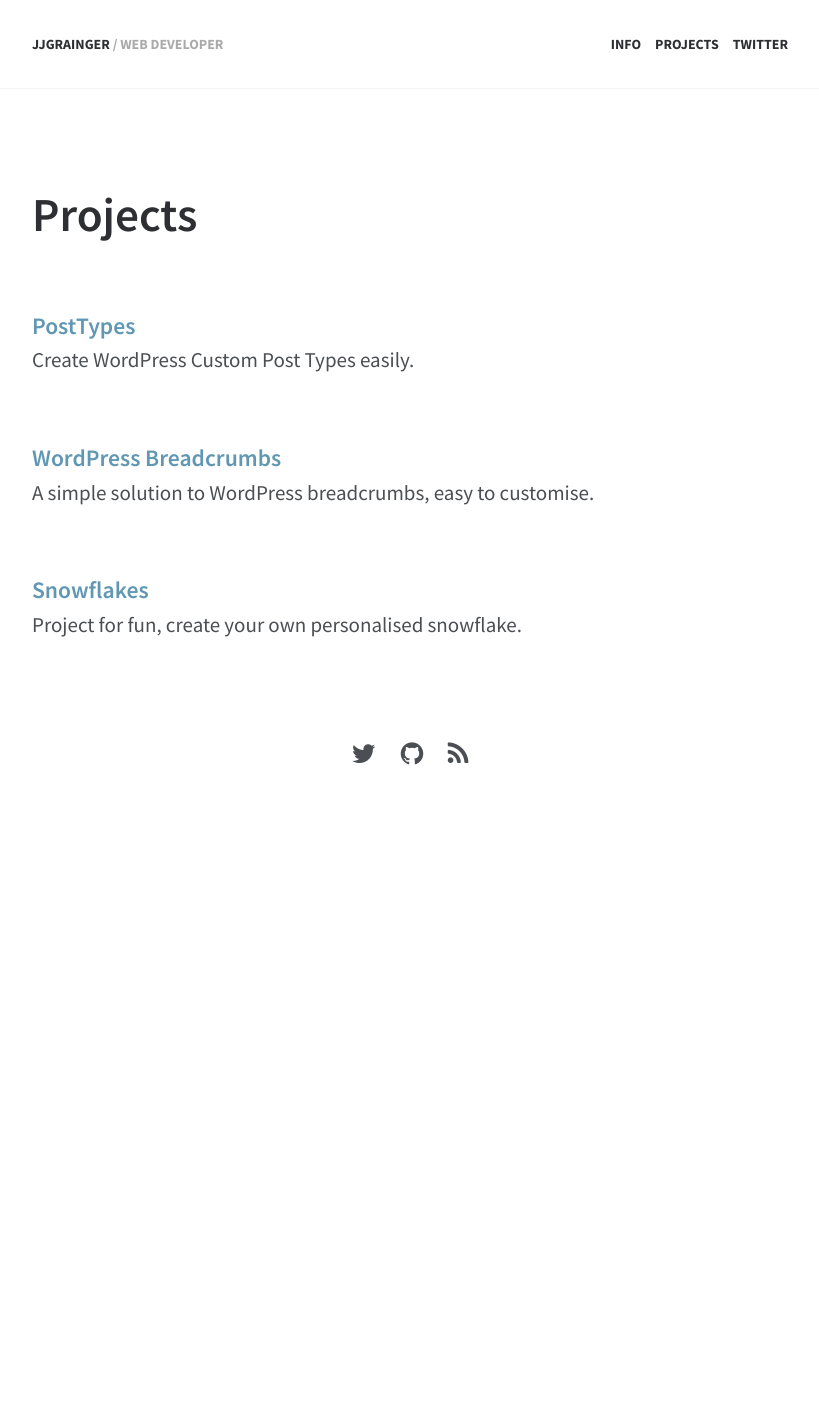
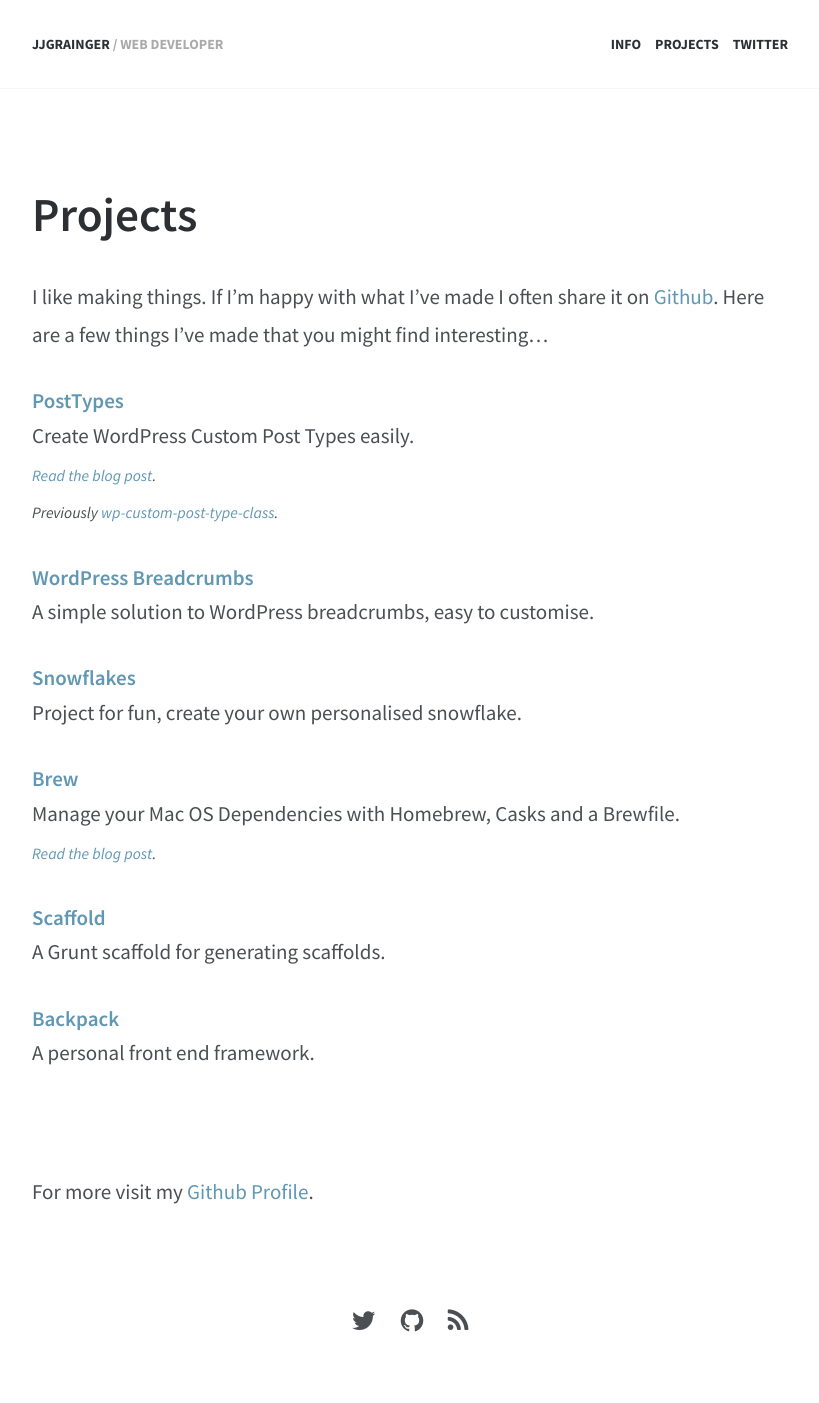
Before and after one commit to jjgrainger/jjgrainger, a Jekyll site: the page built from projects.md, in a window 1280 px wide. Shown: the whole page, without its empty margins (230-1049 px from the left). Built offline with Jekyll 4.4.1, drawn with Linux system fonts in a browser that asks for light colours; nearby versions of some CDN libraries; before the commit the page ends 900 px from its top, so only the background shows below that.

Commit message:
add projects to page

```diff
--- a/projects.md
+++ b/projects.md
@@ -6,17 +6,38 @@
 
 # Projects
 
-<h3 style="margin-bottom: 0;">
-    <a target="_blank" href="http://github.com/jjgrainger/posttypes">PostTypes</a>
-</h3>
-Create WordPress Custom Post Types easily.
+I like making things. If I'm happy with what I've made I often share it on [Github](https://github.com/jjgrainger/). Here are a few things I've made that you might find interesting...
 
-<h3 style="margin-bottom: 0;">
-    <a target="_blank" href="http://github.com/jjgrainger/wp-crumbs">WordPress Breadcrumbs</a>
-</h3>
+<h4 style="margin: 0;">
+    <a target="_blank" href="https://github.com/jjgrainger/posttypes">PostTypes</a>
+</h4>
+Create WordPress Custom Post Types easily.<br><span style="font-size: .75rem;">_[Read the blog post](2016/10/02/introducing-posttypes/).<br>Previously [wp-custom-post-type-class](https://github.com/jjgrainger/wp-custom-post-type-class)._</span>
+
+<h4 style="margin: 0;">
+    <a target="_blank" href="https://github.com/jjgrainger/wp-crumbs">WordPress Breadcrumbs</a>
+</h4>
 A simple solution to WordPress breadcrumbs, easy to customise.
 
-<h3 style="margin-bottom: 0;">
-    <a target="_blank" href="http://github.com/jjgrainger/snowflakes">Snowflakes</a>
-</h3>
+<h4 style="margin: 0;">
+    <a target="_blank" href="https://github.com/jjgrainger/snowflakes">Snowflakes</a>
+</h4>
 Project for fun, create your own personalised snowflake.
+
+<h4 style="margin: 0;">
+    <a target="_blank" href="https://github.com/jjgrainger/brew">Brew</a>
+</h4>
+Manage your Mac OS Dependencies with Homebrew, Casks and a Brewfile.<br><span style="font-size: .75rem;">_[Read the blog post](/2016/10/25/homebrew-casks-and-a-brewfile/)._</span>
+
+<h4 style="margin: 0;">
+    <a target="_blank" href="https://github.com/jjgrainger/scaffold">Scaffold</a>
+</h4>
+A Grunt scaffold for generating scaffolds.
+
+<h4 style="margin: 0;">
+    <a target="_blank" href="https://github.com/jjgrainger/backpack">Backpack</a>
+</h4>
+A personal front end framework.
+
+&nbsp;
+
+For more visit my [Github Profile](https://github.com/jjgrainger/).
```
